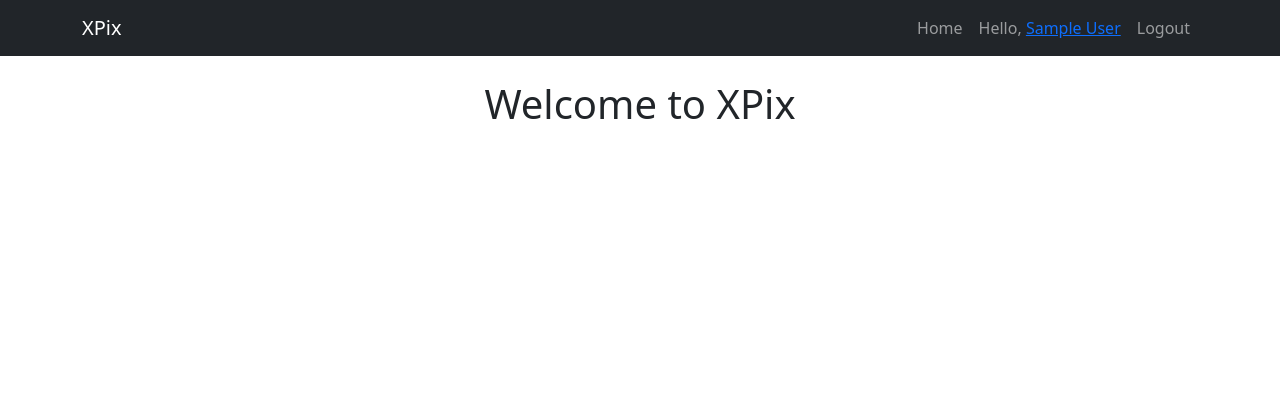
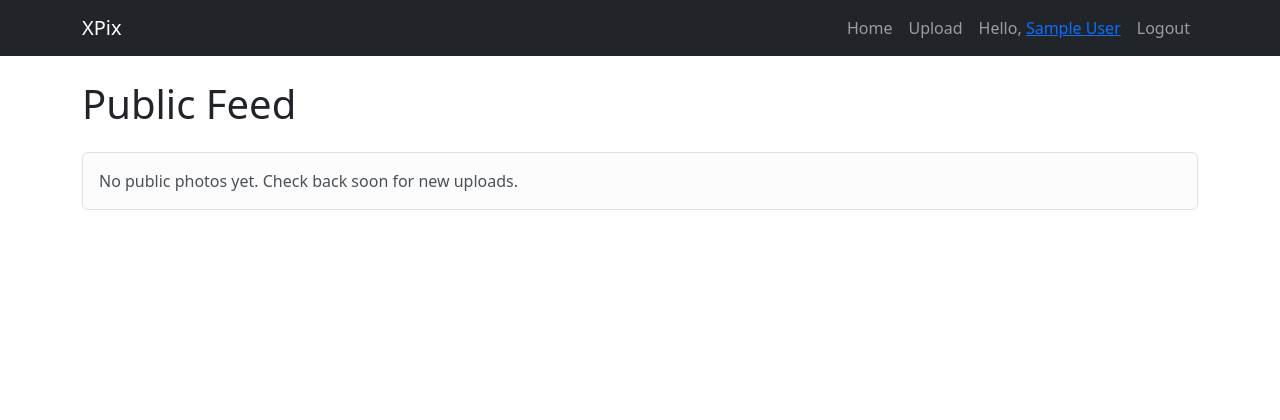
Before and after one commit to saultcollege-csd126/aws-container, a Flask app: template app/flask/src/templates/index.html in a window 1280 px wide. Shown: the top 420 px of the page. Run offline with Flask 3, Linux system fonts and the light colour scheme; the template is opened without the code that fills it, so the values that code supplies are empty; the visitor is signed in with stand-in values (Sample User, id 1).

Commit message:
ashikrga

```diff
--- a/app/flask/src/app.py
+++ b/app/flask/src/app.py
@@ -1,15 +1,18 @@
 """Main application file for the Flask app."""
 from flask import Flask, render_template, request, redirect, url_for, session, flash
+from functools import wraps
 from authlib.integrations.flask_client import OAuth
 from urllib.parse import urlencode
 
 from src.config import Config
+from src import photos
 
-app = Flask(__name__)            # Initialize Flask app
-app.config.from_object(Config)   # Load in the configuration from config.py
+# Initialize Flask app
+app = Flask(__name__)
+app.config.from_object(Config)
 
-# Uncomment this line to print the loaded configuration for debugging purposes
-print(f"Loaded configuration: {app.config}")
+# Uncommentk this line to print the loaded configuration for debugging purposes
+# print(f"Loaded configuration: {app.config}")
 
 # Initialize OAuth with the Flask app and register the Cognito OIDC provider
 oauth = OAuth(app)
@@ -18,16 +21,33 @@ oauth.register(
   authority=app.config['COGNITO_AUTH_URI'],
   client_id=app.config['COGNITO_CLIENT_ID'],
   client_secret=app.config['COGNITO_CLIENT_SECRET'],
-  server_metadata_url=f"{app.config['COGNITO_AUTH_URI']}/.well-known/openid-configuration",
+    server_metadata_url=f"{app.config['COGNITO_AUTH_URI']}/.well-known/openid-configuration",
   client_kwargs={'scope': 'email openid'}
 )
+
+# Here we define a 'decorator' function that we can use to annotate
+# any route that we want to require the user to be logged in to access.
+# The @wraps(func) decorator is a helper that preserves the original
+# function's metadata (like its name and docstring) when we wrap it with
+# our own logic.
+def login_required(func):
+        @wraps(func)
+        def wrapper(*args, **kwargs):
+                if 'user' not in session:
+                        return redirect(url_for('login'))
+                return func(*args, **kwargs)
+
+        return wrapper
 
 # These @app.route annotations define the different URLs in our app.
 # The index() function renders the home page, which is defined in templates/index.html.
 @app.route('/')
 def index():
     """Home page"""
-    return render_template('index.html')
+    feed_photos = photos.get_public_feed()
+    for item in feed_photos:
+        item['image_url'] = photos.get_presigned_url(item['s3_key'])
+    return render_template('index.html', photos=feed_photos)
 
 @app.route('/login')
 def login():
@@ -35,7 +55,6 @@ def login():
     # Here, we redirect to the Cognito-hosted UI for authentication,
     # and specify the callback URL to be /authorize,
     # which Cognito will redirect to after successful authentication.
-    print(url_for('authorize', _external=True))
     return oauth.oidc.authorize_redirect(url_for('authorize', _external=True))
 
 @app.route('/authorize')
@@ -50,7 +69,6 @@ def authorize():
     # The session object is a special object provided by Flask that allows us
     # to store information about the logged-in user's session.
     session['user'] = user
-    # Uncomment this line to print the user information for debugging purposes
     # print(f"User info from Cognito: {user}")
     session['display_name'] = user['cognito:username']
     return redirect(url_for('index'))
@@ -66,10 +84,10 @@ def logout():
     flash('You have been logged out.', 'info')
 
     params = urlencode({
-        'client_id': app.config['COGNITO_CLIENT_ID'],
+        "client_id": app.config['COGNITO_CLIENT_ID'],
         # After logging out of Cognito, we want to redirect the user back to our app's home page,
         # which is located at the URL for the index() function.
-        'logout_uri': url_for('index', _external=True)
+        "logout_uri": url_for('index', _external=True)
     })
     cognito_logout_url = f"{app.config['COGNITO_LOGOUT_URI']}?{params}"
 
@@ -80,13 +98,83 @@ def logout():
     return redirect(cognito_logout_url)
 
 @app.route('/profile')
+@login_required
 def profile():
     """Profile page"""
-    # This is a protected page that only logged-in users should be able to access.
-    # If the user is not logged in (i.e. they don't have a 'user' key in their session),
-    # then we redirect them to the login page.
-    if 'user' not in session:
-        return redirect(url_for('login'))
+    # If the user is logged in, we render the profile page, which is defined in templates/profile.html.
+    user = session['user']
+    user_photos = photos.get_user_photos(user['sub'])
+    for item in user_photos:
+        item['image_url'] = photos.get_presigned_url(item['s3_key'])
+    return render_template('profile.html', user=user, photos=user_photos)
 
-    # If the user is logged in, we render the profile page, which is defined in templates/profile.html.
-    return render_template('profile.html', user=session['user'])
+
+@app.route('/upload', methods=['GET'])
+@login_required
+def upload_page():
+    """Upload page"""
+    return render_template('upload.html')
+
+
+@app.route('/upload', methods=['POST'])
+@login_required
+def upload_photo():
+    """Upload a photo"""
+    max_bytes = 5 * 1024 * 1024
+    if request.content_length and request.content_length > max_bytes:
+        flash('Upload exceeds 5 MB limit.', 'danger')
+        return redirect(url_for('upload_page'))
+
+    file_obj = request.files.get('photo')
+    if not file_obj or not file_obj.filename:
+        flash('Please choose an image file to upload.', 'warning')
+        return redirect(url_for('upload_page'))
+
+    user = session['user']
+    try:
+        photos.upload_photo(
+            user_id=user['sub'],
+            username=user.get('cognito:username', user.get('email', 'unknown')),
+            file_obj=file_obj,
+            filename=file_obj.filename,
+        )
+        flash('Photo uploaded successfully.', 'success')
+        return redirect(url_for('profile'))
+    except ValueError as exc:
+        flash(str(exc), 'danger')
+        return redirect(url_for('upload_page'))
+
+
+@app.route('/photos/<photo_id>/delete', methods=['POST'])
+@login_required
+def delete_photo(photo_id):
+    """Delete a photo"""
+    user_id = session['user']['sub']
+    try:
+        photos.delete_photo(photo_id=photo_id, user_id=user_id)
+        flash('Photo deleted.', 'success')
+    except photos.PhotoNotFoundError:
+        flash('Photo not found.', 'warning')
+    except photos.PhotoPermissionError:
+        flash('You cannot delete this photo.', 'danger')
+
+    return redirect(url_for('profile'))
+
+
+@app.route('/photos/<photo_id>/privacy', methods=['POST'])
+@login_required
+def toggle_photo_privacy(photo_id):
+    """Toggle photo privacy"""
+    user_id = session['user']['sub']
+    try:
+        updated_photo = photos.toggle_privacy(photo_id=photo_id, user_id=user_id)
+        if updated_photo.get('is_private'):
+            flash('Photo is now private.', 'info')
+        else:
+            flash('Photo is now public.', 'info')
+    except photos.PhotoNotFoundError:
+        flash('Photo not found.', 'warning')
+    except photos.PhotoPermissionError:
+        flash('You cannot modify this photo.', 'danger')
+
+    return redirect(url_for('profile'))
--- a/app/flask/src/config.py
+++ b/app/flask/src/config.py
@@ -20,6 +20,9 @@ class Config:
     COGNITO_CLIENT_ID = get_param('/app/cognito/client_id')
     COGNITO_CLIENT_SECRET = get_param('/app/cognito/client_secret')
 
+    S3_BUCKET_NAME = get_param('/app/s3/photos_bucket_name')
+    DYNAMODB_TABLE_NAME = get_param('/app/dynamodb/photos_table_name')
+
     # These URIs are constructed based on the user pool ID and the AWS region.
     # They are used by the app to know where to redirect users for authentication and where to redirect after logout.
     COGNITO_AUTH_URI = f'https://cognito-idp.{aws.REGION}.amazonaws.com/{COGNITO_USER_POOL_ID}'
--- a/app/flask/src/templates/base.html
+++ b/app/flask/src/templates/base.html
@@ -20,6 +20,9 @@
                         <a class="nav-link" href="{{ url_for('index') }}">Home</a>
                     </li>
                     {% if session.user %}
+                    <li class="nav-item">
+                        <a class="nav-link" href="{{ url_for('upload_page') }}">Upload</a>
+                    </li>
                     <li class="nav-item">
                         <span class="nav-link">Hello, <a href="{{ url_for('profile') }}">{{ session.display_name }}</a></span>
                     </li>
--- a/app/flask/src/templates/index.html
+++ b/app/flask/src/templates/index.html
@@ -3,12 +3,30 @@
 {% block title %}Home - XPix{% endblock %}
 
 {% block content %}
-<div class="text-center mb-4">
-    <h1>Welcome to XPix</h1>
+<div class="d-flex justify-content-between align-items-center mb-4">
+    <h1 class="mb-0">Public Feed</h1>
     {% if not session.user %}
-    <div class="mt-3">
-        <a href="{{ url_for('login') }}" class="btn btn-outline-primary">Login</a>
-    </div>
+    <a href="{{ url_for('login') }}" class="btn btn-outline-primary">Login</a>
     {% endif %}
 </div>
+
+{% if photos %}
+<div class="row row-cols-1 row-cols-md-3 g-4">
+    {% for photo in photos %}
+    <div class="col">
+        <div class="card h-100 shadow-sm">
+            <img src="{{ photo.image_url }}" class="card-img-top" alt="Photo by {{ photo.username }}">
+            <div class="card-body">
+                <p class="mb-1"><strong>{{ photo.username }}</strong></p>
+                <p class="text-muted mb-0">Uploaded {{ photo.uploaded_at }}</p>
+            </div>
+        </div>
+    </div>
+    {% endfor %}
+</div>
+{% else %}
+<div class="alert alert-light border" role="alert">
+    No public photos yet. Check back soon for new uploads.
+</div>
+{% endif %}
 {% endblock %}
```
Also changed, not shown: app/flask/src/aws.py (+7 -0 lines), app/flask/src/templates/profile.html (+41 -2 lines), 1 other file.
